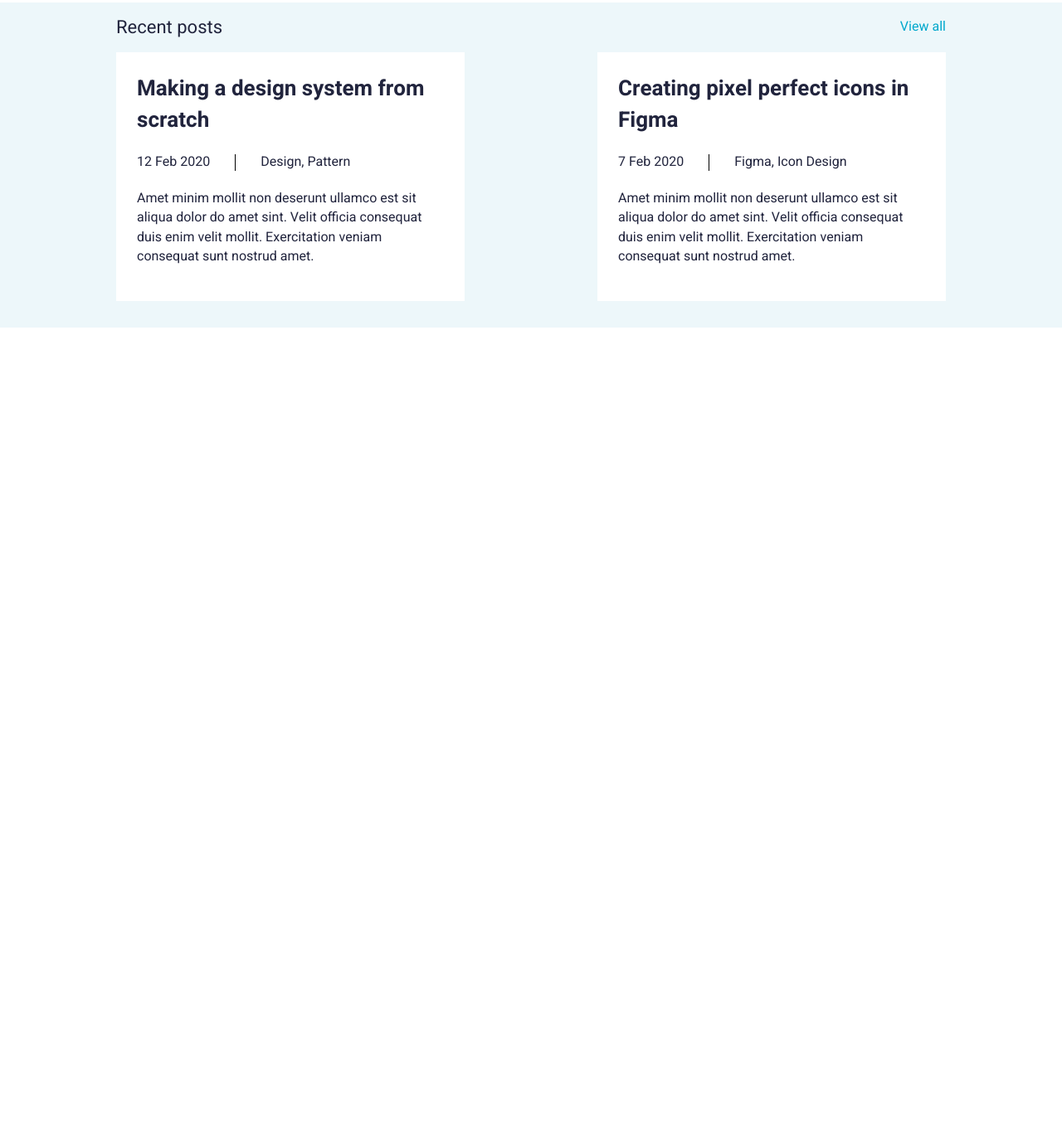
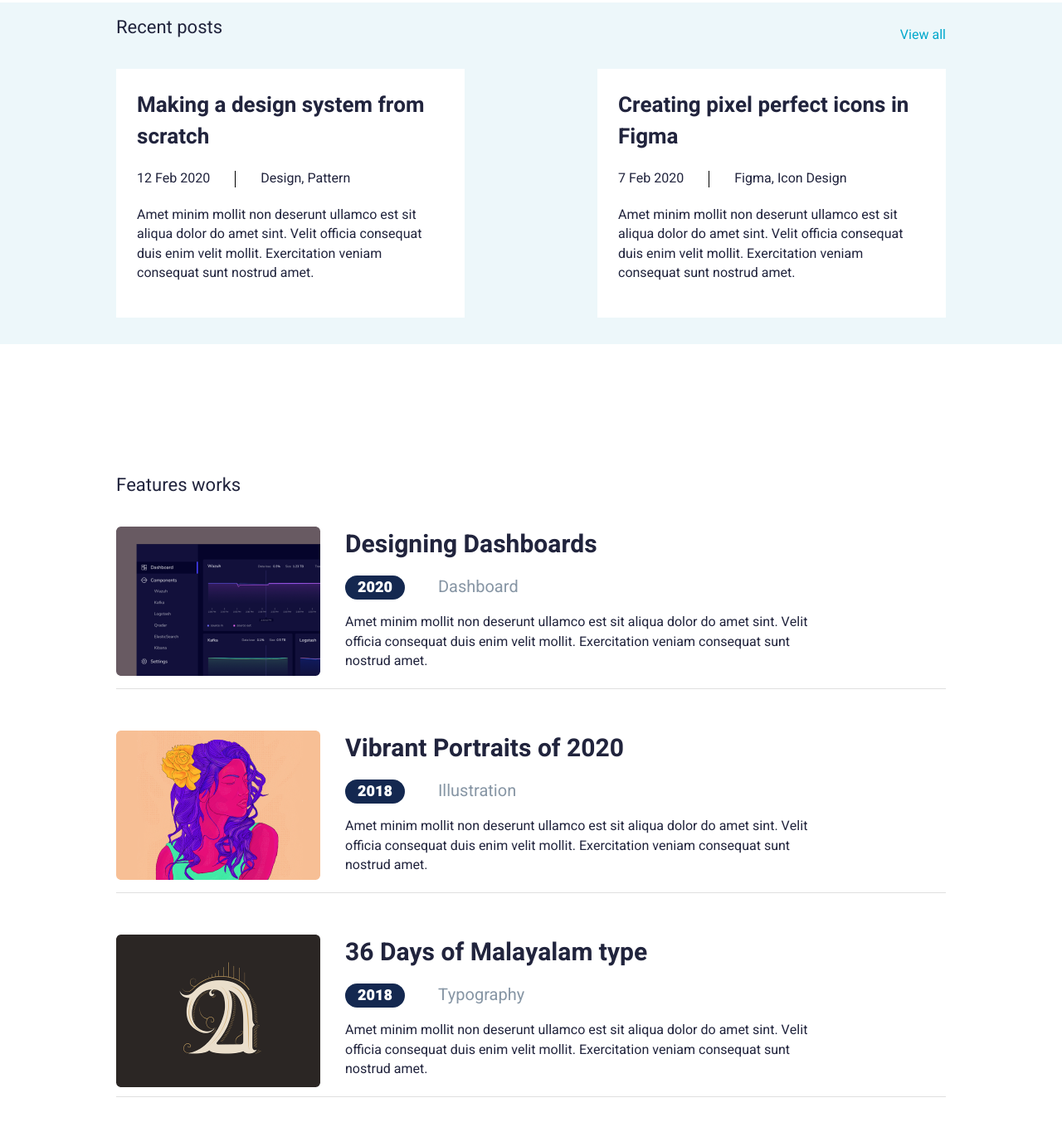
Before and after one commit to rsv-k/Minimal-sleek, a website: page index.html in a window 1280 px wide. Shown: the part 646-1999 px from the top of the page at 83% size. Before the commit the page ends 1071 px from the top, so only its background shows below. Drawn offline with nearby package versions, Linux system fonts and the light colour scheme; files that its build step writes are made by us from their sources.

Commit message:
add works section

```diff
--- a/index.html
+++ b/index.html
@@ -7,7 +7,7 @@
 		<title>Minimal sleek</title>
 
 		<link
-			href="https://fonts.googleapis.com/css2?family=Heebo:wght@400;500;700&display=swap"
+			href="https://fonts.googleapis.com/css2?family=Heebo:wght@400;500;700;900&display=swap"
 			rel="stylesheet"
 		/>
 		<link rel="stylesheet" href="/css/style.css" />
@@ -82,5 +82,74 @@
 				</div>
 			</div>
 		</section>
+
+		<section class="works">
+			<h4 class="heading-4">Features works</h4>
+
+			<div class="works__content">
+				<div class="work">
+					<div class="work__img-box">
+						<img src="/img/image-1.png" alt="Image 1" class="work__img" />
+					</div>
+
+					<div class="work__content">
+						<h2 class="heading-2">Designing Dashboards</h2>
+
+						<div class="work__info">
+							<span class="work__date">2020</span>
+							<span class="work__type">Dashboard</span>
+						</div>
+
+						<p class="work__text">
+							Amet minim mollit non deserunt ullamco est sit aliqua dolor
+							do amet sint. Velit officia consequat duis enim velit
+							mollit. Exercitation veniam consequat sunt nostrud amet.
+						</p>
+					</div>
+				</div>
+
+				<div class="work">
+					<div class="work__img-box">
+						<img src="/img/image-2.png" alt="Image 2" class="work__img" />
+					</div>
+
+					<div class="work__content">
+						<h2 class="heading-2">Vibrant Portraits of 2020</h2>
+
+						<div class="work__info">
+							<span class="work__date">2018</span>
+							<span class="work__type">Illustration</span>
+						</div>
+
+						<p class="work__text">
+							Amet minim mollit non deserunt ullamco est sit aliqua dolor
+							do amet sint. Velit officia consequat duis enim velit
+							mollit. Exercitation veniam consequat sunt nostrud amet.
+						</p>
+					</div>
+				</div>
+
+				<div class="work">
+					<div class="work__img-box">
+						<img src="/img/image-3.png" alt="Image 3" class="work__img" />
+					</div>
+
+					<div class="work__content">
+						<h2 class="heading-2">36 Days of Malayalam type</h2>
+
+						<div class="work__info">
+							<span class="work__date">2018</span>
+							<span class="work__type">Typography</span>
+						</div>
+
+						<p class="work__text">
+							Amet minim mollit non deserunt ullamco est sit aliqua dolor
+							do amet sint. Velit officia consequat duis enim velit
+							mollit. Exercitation veniam consequat sunt nostrud amet.
+						</p>
+					</div>
+				</div>
+			</div>
+		</section>
 	</body>
 </html>
--- a/scss/abstracts/_variables.scss
+++ b/scss/abstracts/_variables.scss
@@ -6,6 +6,7 @@ $color-black-3: #142850;
 $color-blue-1: #00a8cc;
 
 $color-grey-light-1: #edf7fa;
+$color-grey-light-2: #e0e0e0;
 $color-grey-dark-1: #8695a4;
 
 $color-red-1: #ff6464;
--- a/scss/base/_typography.scss
+++ b/scss/base/_typography.scss
@@ -28,4 +28,5 @@ body {
 	font-size: 2.2rem;
 	line-height: 6rem;
 	font-weight: 400;
+	margin-bottom: 2rem;
 }
--- a/scss/components/_post.scss
+++ b/scss/components/_post.scss
@@ -1,5 +1,4 @@
 .post {
-	max-width: 42rem;
 	min-height: 30rem;
 	background-color: $color-white-1;
 	padding: 2.5rem;
--- /dev/null
+++ b/scss/components/_work.scss
@@ -0,0 +1,39 @@
+.work {
+	display: grid;
+	grid-template-columns: min-content minmax(min-content, 59.4rem);
+	grid-gap: 3rem;
+	cursor: pointer;
+	padding-bottom: 1.5rem;
+	border-bottom: 1px solid $color-grey-light-2;
+
+	&__img-box {
+		width: 24.6rem;
+		height: 18rem;
+	}
+
+	&__info {
+		user-select: none;
+	}
+
+	&__date {
+		background-color: $color-black-3;
+		color: $color-white-1;
+		padding: 0.1rem 1.5rem;
+		border-radius: 20px;
+		font-weight: 900;
+		font-size: 1.8rem;
+		line-height: 6rem;
+		margin-right: 3.6rem;
+	}
+
+	&__type {
+		color: $color-grey-dark-1;
+		font-size: 2rem;
+		line-height: 3rem;
+		font-weight: 400;
+	}
+
+	&:not(:last-child) {
+		margin-bottom: 5rem;
+	}
+}
--- a/scss/pages/_home.scss
+++ b/scss/pages/_home.scss
@@ -30,7 +30,7 @@
 
 		display: grid;
 		grid-gap: 2rem;
-		grid-template-columns: repeat(auto-fit, 42rem);
+		grid-template-columns: repeat(auto-fit, minmax(35.4rem, 42rem));
 		justify-content: space-between;
 	}
 }
--- a/scss/style.scss
+++ b/scss/style.scss
@@ -10,3 +10,4 @@
 
 @import './components/button';
 @import './components/post';
+@import './components/work';
```
Also changed, not shown: img/image-1.png (added), img/image-2.png (added), img/image-3.png (added).
